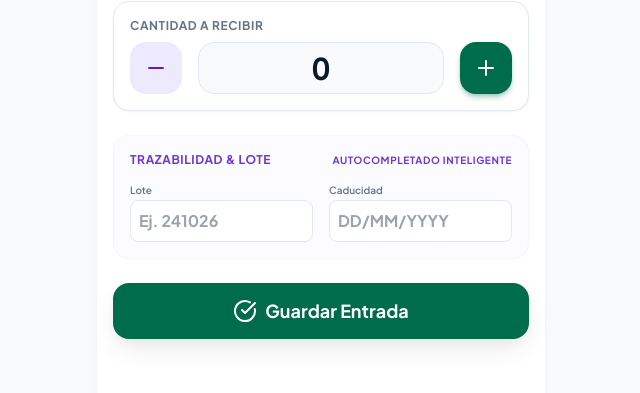
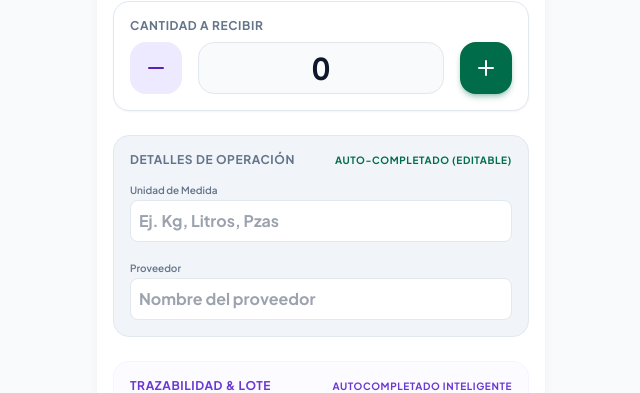
Before and after one commit to gokuoswaldoa/ALMACEN, a React (Vite) app in the folder frontend/: page / in a window 1280 px wide. Shown: the part 291-684 px from the top of the page, without its empty margins (319-959 px from the left). Built offline with nearby package versions, Linux system fonts and the light colour scheme; no server answers.

Commit message:
Update DB and Capturar UI with UM and Proveedor, reorder Excel columns

```diff
--- a/frontend/src/pages/Capturar.jsx
+++ b/frontend/src/pages/Capturar.jsx
@@ -8,15 +8,14 @@ export default function Capturar() {
   const [insumos, setInsumos] = useState([]);
   const [insumoSeleccionado, setInsumoSeleccionado] = useState(null);
 
+  const [unidadMedida, setUnidadMedida] = useState('');
+  const [proveedor, setProveedor] = useState('');
   const [lote, setLote] = useState('');
   const [caducidad, setCaducidad] = useState('');
 
-  // Simulando carga inicial del backend
   useEffect(() => {
-    // Al cargar, intentar sincronizar pendientes
     sincronizarEntradas();
 
-    // Cargar catálogo de insumos (Mock local si falla el backend)
     fetch('http://localhost:3001/api/insumos')
       .then(res => res.json())
       .then(data => setInsumos(data.data || []))
@@ -32,14 +31,18 @@ export default function Capturar() {
   const handleSelectInsumo = (insumo) => {
     setInsumoSeleccionado(insumo);
 
-    // Aplicar regla de negocio
+    // Autocompletar Detalles de Operación
+    setUnidadMedida(insumo.unidad_medida || '');
+    setProveedor(insumo.proveedor_default || '');
+
+    // Aplicar regla de negocio de Trazabilidad
     const datos = generarDatosLote(insumo.categoria);
     setLote(datos.lote);
     setCaducidad(datos.caducidad);
   };
 
   const guardarEntrada = async () => {
-    if (!insumoSeleccionado || cantidad <= 0 || !lote || !caducidad) {
+    if (!insumoSeleccionado || cantidad <= 0 || !lote || !caducidad || !unidadMedida || !proveedor) {
       alert("Por favor completa todos los campos correctamente.");
       return;
     }
@@ -48,22 +51,23 @@ export default function Capturar() {
       id_entrada: crypto.randomUUID(),
       id_insumo: insumoSeleccionado.id_insumo,
       cantidad: cantidad,
+      unidad_medida: unidadMedida,
+      proveedor: proveedor,
       lote: lote,
       fecha_caducidad: caducidad,
       fecha_registro: new Date().toISOString(),
       semana_anio: obtenerSemanaActual()
     };
 
-    // Guardar offline por defecto (garantiza rapidez)
     await guardarEntradaLocal(nuevaEntrada);
     alert("¡Entrada registrada con éxito!");
 
-    // Intentar sincronizar al servidor de inmediato
     sincronizarEntradas();
 
-    // Limpiar formulario
     setCantidad(0);
     setInsumoSeleccionado(null);
+    setUnidadMedida('');
+    setProveedor('');
     setLote('');
     setCaducidad('');
   };
@@ -146,6 +150,37 @@ export default function Capturar() {
         </div>
       </div>
 
+      {/* Detalles de Operación (U.M. y Proveedor) */}
+      <div className="space-y-2 p-4 bg-pastel-surfaceMuted border border-pastel-border rounded-xl">
+        <label className="text-xs font-bold text-pastel-textMuted uppercase tracking-wider flex justify-between">
+          <span>Detalles de Operación</span>
+          <span className="text-[10px] text-pastel-primary">Auto-completado (editable)</span>
+        </label>
+
+        <div className="space-y-3 mt-2">
+          <div>
+            <label className="text-[10px] text-pastel-textMuted font-semibold">Unidad de Medida</label>
+            <input
+              type="text"
+              value={unidadMedida}
+              onChange={(e) => setUnidadMedida(e.target.value)}
+              className="w-full bg-pastel-surface border border-pastel-border rounded-lg p-2 font-bold text-pastel-textHeading"
+              placeholder="Ej. Kg, Litros, Pzas"
+            />
+          </div>
+          <div>
+            <label className="text-[10px] text-pastel-textMuted font-semibold">Proveedor</label>
+            <input
+              type="text"
+              value={proveedor}
+              onChange={(e) => setProveedor(e.target.value)}
+              className="w-full bg-pastel-surface border border-pastel-border rounded-lg p-2 font-bold text-pastel-textHeading"
+              placeholder="Nombre del proveedor"
+            />
+          </div>
+        </div>
+      </div>
+
       {/* Lote y Caducidad */}
       <div className="space-y-2 p-4 bg-pastel-secondaryContainer/20 border border-pastel-secondaryContainer/40 rounded-xl">
         <label className="text-xs font-bold text-pastel-secondary uppercase tracking-wider flex justify-between">
```
Also changed, not shown: 2 other files (tests, documents, lock files or other folders).
